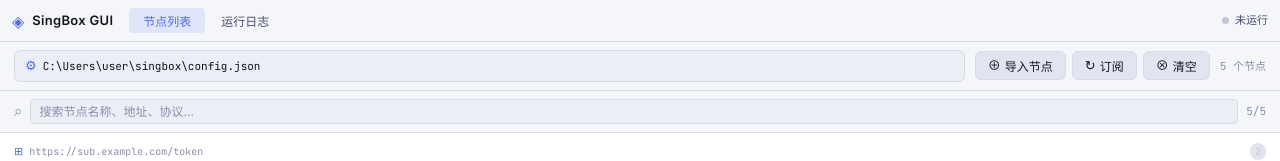
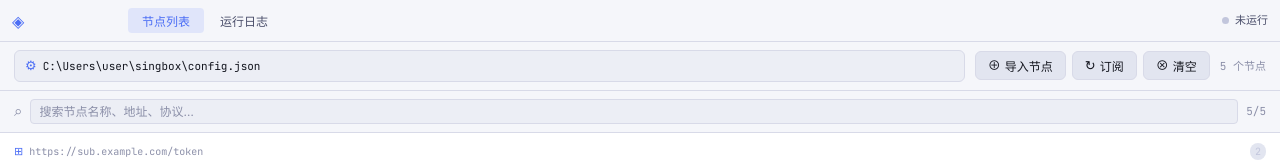
Before and after one commit to 163jm/gui, a React (Vite) app in the folder frontend/: page / in a window 1280 px wide. Shown: the top 161 px of the page. Built offline with nearby package versions, Linux system fonts and the light colour scheme.

Commit message:
Update App.jsx

```diff
--- a/frontend/src/App.jsx
+++ b/frontend/src/App.jsx
@@ -187,7 +187,6 @@
       <div className="titlebar" style={{ '--wails-draggable': 'drag' }}>
         <div className="titlebar-left">
           <span className="titlebar-icon">◈</span>
-          <span className="titlebar-title">SingBox GUI</span>
         </div>
         <div className="titlebar-tabs">
           <button
```
